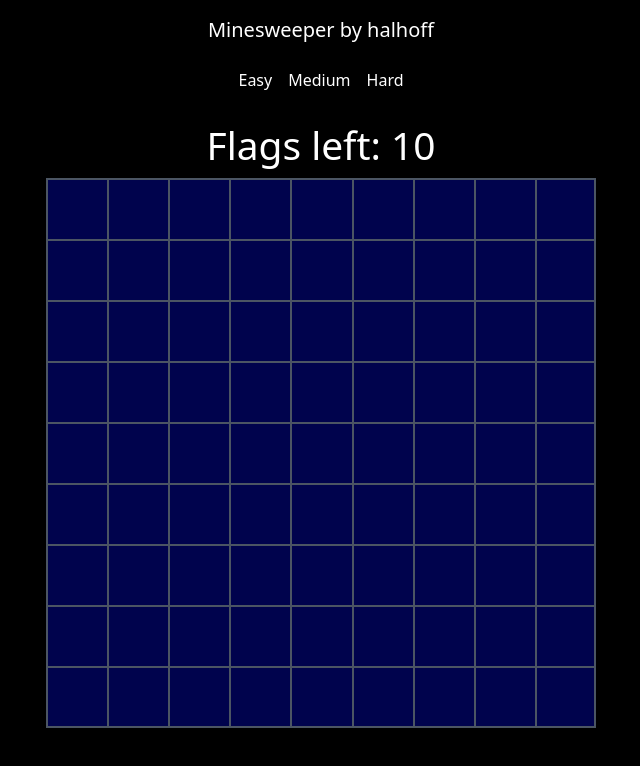
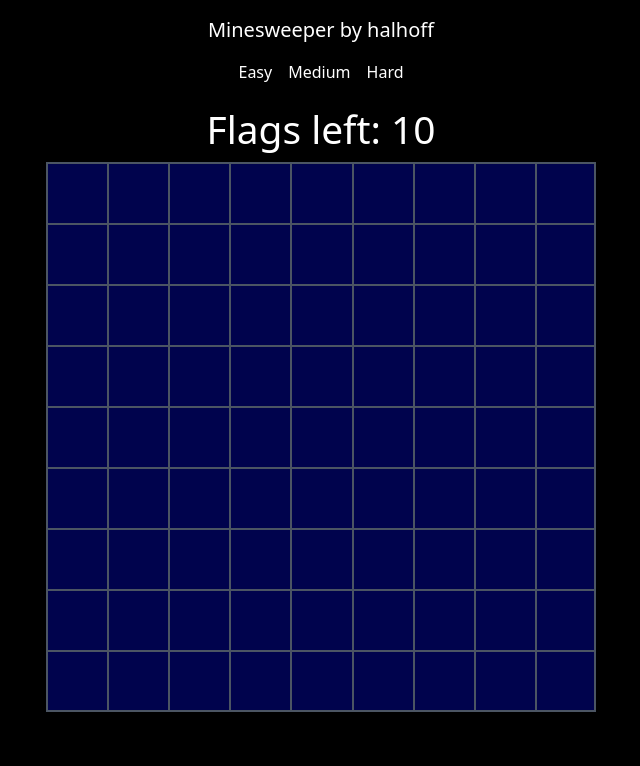
Before and after one commit to halhoff/minesweeper-react, a React (Create React App) app: page / in a window 1280 px wide. Shown: the top 766 px of the page, without its empty margins (319-959 px from the left). Built offline with nearby package versions, Linux system fonts and the light colour scheme.

Commit message:
add timer next

```diff
--- a/src/App.tsx
+++ b/src/App.tsx
@@ -15,11 +15,11 @@ function App() {
         <p className="text-xl text-white p-4">Minesweeper by halhoff</p>
         <div className="text-white">
           <button onClick={() => handleDifficultyChange(0)}>Easy</button>
-          <button className="px-4 py-2" onClick={() => handleDifficultyChange(1)}>Medium</button>
+          <button className="px-4" onClick={() => handleDifficultyChange(1)}>Medium</button>
           <button onClick={() => handleDifficultyChange(2)}>Hard</button>
         </div>
       </header>
-      <Game key={difficulty} difficulty={difficulty} />
+      <Game key={difficulty} difficulty={difficulty}/>
     </div>
   );
 }
--- a/src/Game.tsx
+++ b/src/Game.tsx
@@ -377,7 +377,7 @@ function Game({difficulty}: {difficulty: number}) {
       </div>
       {
         <div
-        className="text-white text-center absolute top-[35%] left-1/2 transform -translate-x-1/2 font-bold text-outline"
+        className="text-white text-center absolute top-[25%] left-1/2 transform -translate-x-1/2 font-bold text-outline"
         style={{
           fontSize: ((window.innerHeight - 100) / size_x) + 'px',
         }}
```
